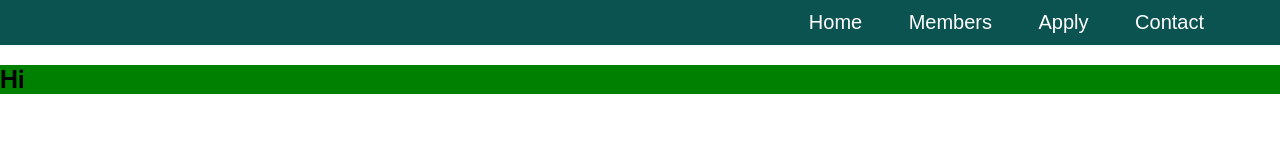
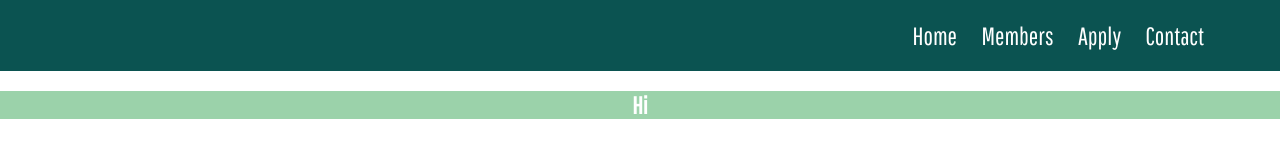
Before and after one commit to samjaehnig/txe_website, a plain HTML site: page index.html in a window 1280 px wide. Drawn offline with Linux system fonts and the light colour scheme.

Commit message:
slight formatting changes

```diff
--- a/index.html
+++ b/index.html
@@ -4,6 +4,8 @@
     <meta name="viewport" content="width=device-width, initial-scale=1.0">
     <title>Tau Chi Epsilon</title>
     <link href="style.css" rel="stylesheet">
+    <link href="https://fonts.googleapis.com/css2?family=Pathway+Gothic+One&display=swap" rel="stylesheet">
+
     </head>
 
   <body>
--- a/style.css
+++ b/style.css
@@ -1,10 +1,11 @@
 html {
   margin: 0 auto;
-  font-family: -apple-system, BlinkMacSystemFont, 'Segoe UI', Roboto, Oxygen, Ubuntu, Cantarell, 'Open Sans', 'Helvetica Neue', sans-serif;
 }
 
 body {
   margin: 0;
+  font-family: 'Pathway Gothic One', sans-serif;
+
 }
 
 nav {
@@ -21,21 +22,26 @@ nav {
 }
 
 button {
-  margin: 5px 15px;
+  margin: 15px 5px;
   background: transparent;
   color: white;
-  font-size: 20px;
+  font-size: 25px;
   border: none;
-  transition-duration: 0.5s;
+  transition-duration: 0.3s;
+  font-family: 'Pathway Gothic One', sans-serif;
 }
 
 button:focus {
   border: none;
+  outline: none;
+
 }
 
 button:hover {
-  background-color: ;
-  color: #4C6085;
+  border: none;
+  outline: none;
+  cursor: pointer;
+  color: #3E9B9C;
 }
 
 #lastbutton {
@@ -43,5 +49,7 @@ button:hover {
 }
 
 #slideshow {
-  background: green;
+  background-color: #9bd2aa;
+  color: white;
+  text-align: center;
 }
```
